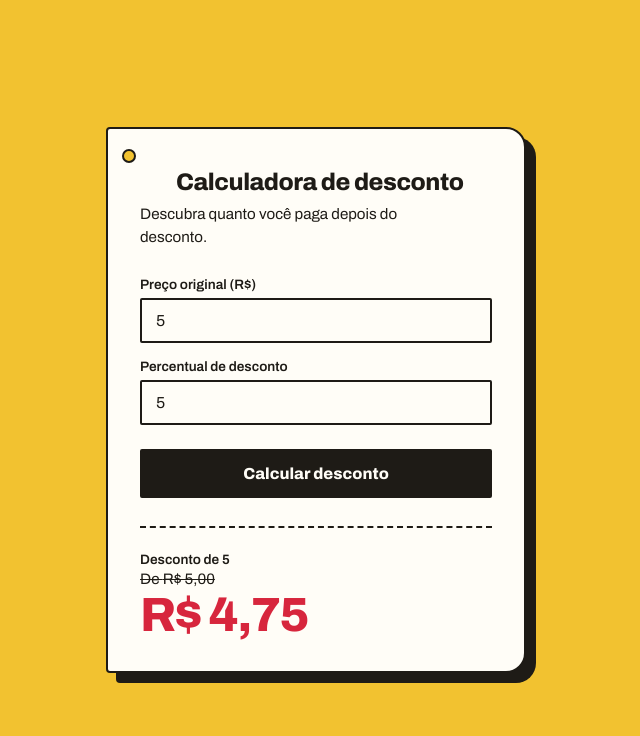
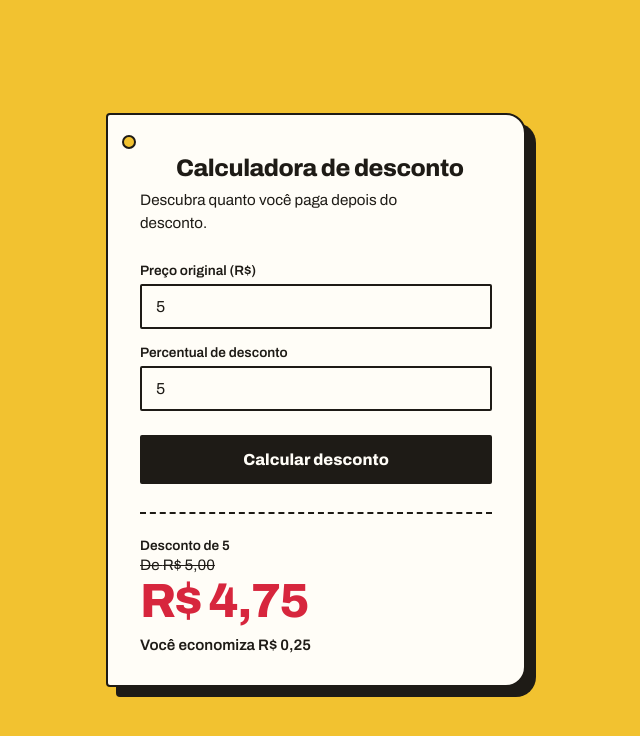
Before and after one commit to NaClara2003/calculadora-desconto, a plain HTML site: page index.html in a window 1280 px wide. Both pictures are taken after typing "5", "5" into the empty fields and a click on the button "Calcular desconto". Shown: the whole page, without its empty margins (324-964 px from the left). Drawn offline with Linux system fonts and the light colour scheme.

Commit message:
feat: exibicao do valor economizado com o desconto

```diff
--- a/index.html
+++ b/index.html
@@ -30,6 +30,7 @@
       <p class="desconto-aplicado">Desconto de <span id="percentual-aplicado"></span></p>
       <p class="preco-antigo">De <span id="preco-original"></span></p>
       <p class="valor-final" id="valor-final"></p>
+      <p class="economia">Você economiza <span id="economia"></span></p>
     </section>
   </main>
   <script src="script.js"></script>
--- a/script.js
+++ b/script.js
@@ -6,6 +6,10 @@ const resultado = document.getElementById("resultado");
 
 function calcularValorFinal(preco, percentual) {
   return preco - (preco * percentual) / 100;
+}
+
+function calcularEconomia(preco, percentual) {
+  return (preco * percentual) / 100;
 }
 
 form.addEventListener("submit", (evento) => {
@@ -27,5 +31,8 @@ form.addEventListener("submit", (evento) => {
   document.getElementById("valor-final").textContent = brl.format(
     calcularValorFinal(preco, percentual)
   );
+  document.getElementById("economia").textContent = brl.format(
+    calcularEconomia(preco, percentual)
+  );
   resultado.hidden = false;
 });
--- a/style.css
+++ b/style.css
@@ -134,3 +134,9 @@ button:hover {
   letter-spacing: -0.03em;
   color: var(--alerta);
 }
+
+.economia {
+  margin: 12px 0 0;
+  font-size: 0.95rem;
+  font-weight: 600;
+}
```
